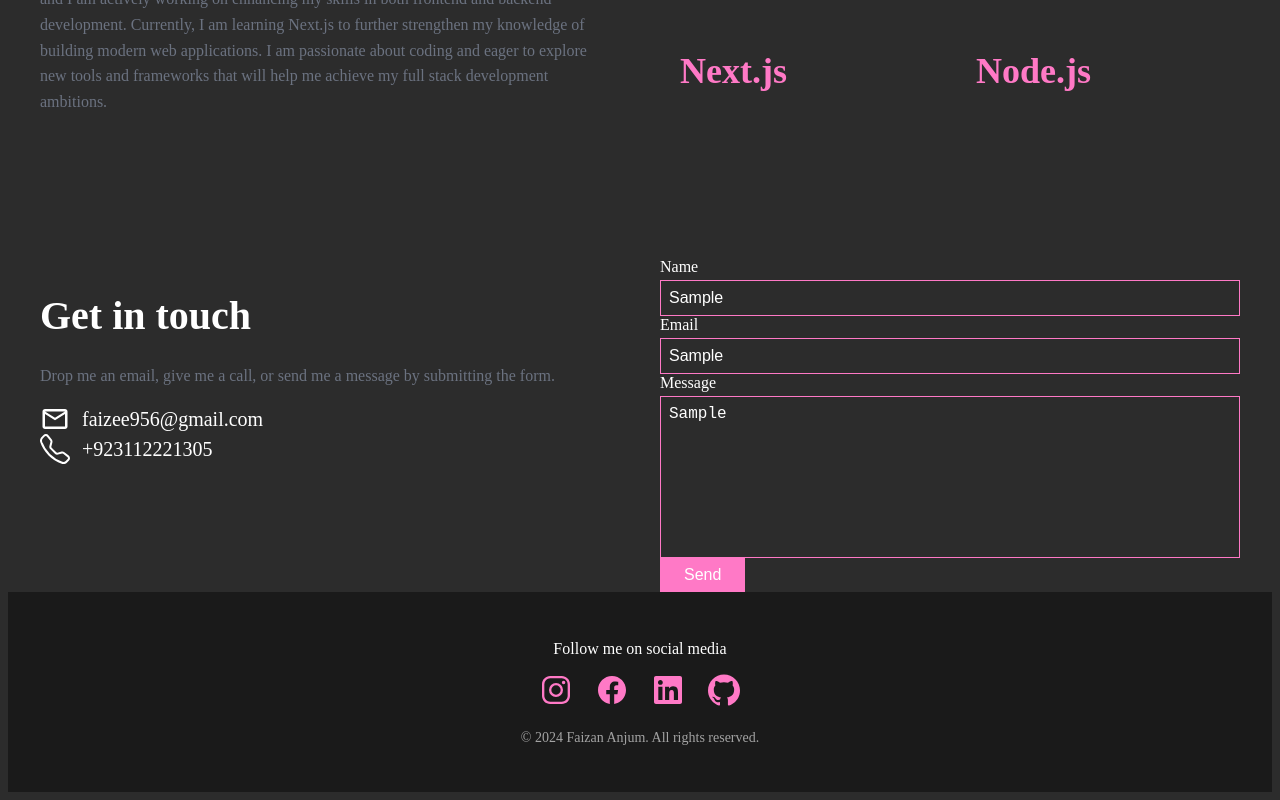
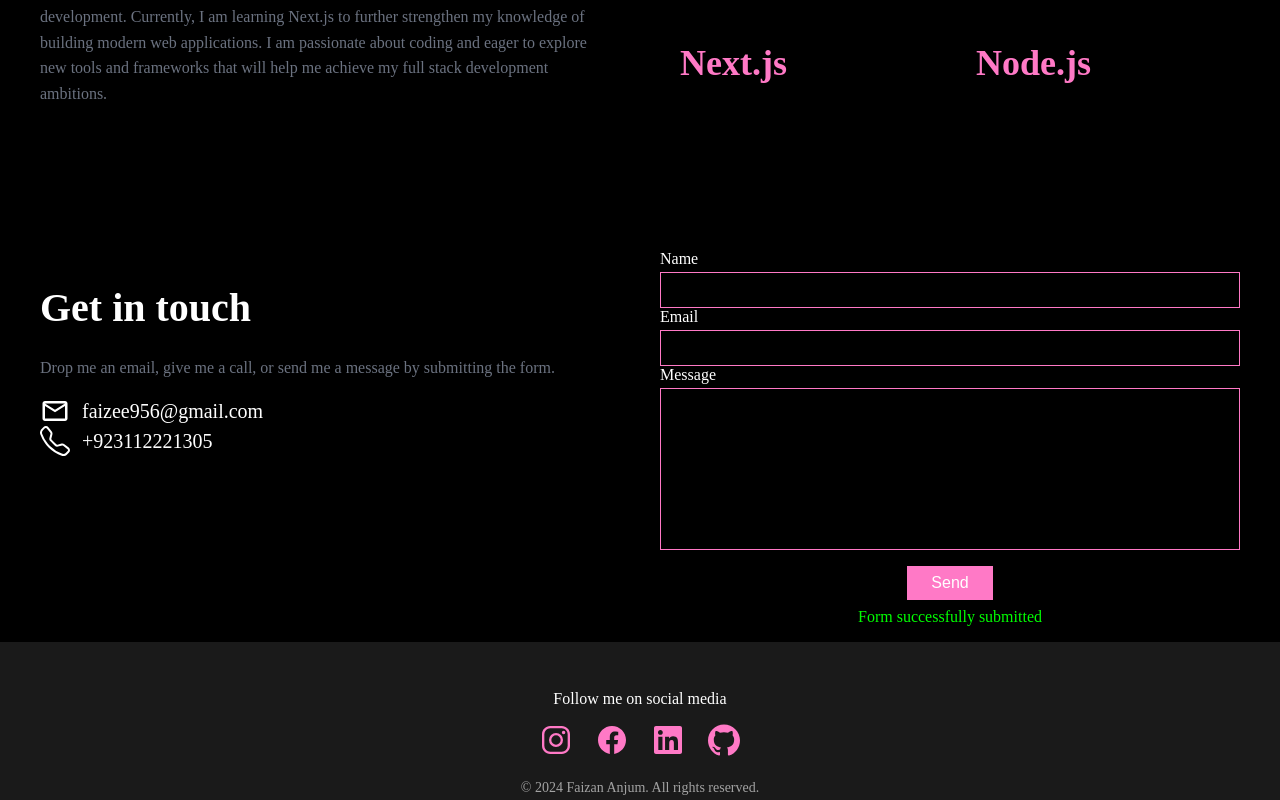
Before and after one commit to mrfaizee12/personal-portfolio, a Next.js app: page / in a window 1280 px wide. Both pictures are taken after typing "Sample", "Sample", "Sample" into the empty fields and a click on the button "Send". Shown: the part 3114-3914 px from the top of the page. Built offline with nearby package versions, Linux system fonts and the light colour scheme.

Commit message:
Improved Contact page responsiveness and form validation

```diff
--- a/src/app/globals.css
+++ b/src/app/globals.css
@@ -1,7 +1,10 @@
 /* Body */
 body {
   color: #fff;
-  background-color: rgba(0, 0, 0, 0.829);
+  background-color:black;
+  margin: 0; /* Remove any default margins */
+  padding: 0; /* Remove any default paddings */
+  overflow-x: hidden; /* Prevent horizontal scroll */
 }
 
 /* Hero Section */
@@ -500,6 +503,13 @@ body {
   resize: none;
 }
 
+/* Button container to center the Send button */
+.button-container {
+  display: flex;
+  justify-content: center;
+  padding-top: 1rem; /* Adjust as needed for extra spacing */
+}
+
 /* Contact button */
 .contact-button {
   background-color: #ff79c6; /* bg-accent */
@@ -513,6 +523,14 @@ body {
 
 .contact-button:hover {
   background-color: #e67ad6; /* Slight hover effect */
+}
+
+/* Success message */
+.success-message {
+  text-align: center;
+  color: #00ff00; /* Green color for success */
+  font-size: 1rem;
+  margin-top: 0.5rem;
 }
 
 /* Footer container */
--- a/src/components/Contact.tsx
+++ b/src/components/Contact.tsx
@@ -1,18 +1,45 @@
-import React from 'react';
+import React, { useState } from 'react';
 import { MdOutlineMail } from 'react-icons/md';
 import { BsTelephone } from 'react-icons/bs';
 
 const Contact = () => {
+  const [submitted, setSubmitted] = useState(false);
+  const [formData, setFormData] = useState({
+    name: '',
+    email: '',
+    message: '',
+  });
+
+  const handleChange = (e: React.ChangeEvent<HTMLInputElement | HTMLTextAreaElement>) => {
+    const { id, value } = e.target;
+    setFormData((prevData) => ({
+      ...prevData,
+      [id]: value,
+    }));
+  };
+
+  const handleSubmit = (e: React.FormEvent) => {
+    e.preventDefault();
+
+    // Check if all fields are filled
+    if (formData.name && formData.email && formData.message) {
+      setSubmitted(true);
+      setFormData({ name: '', email: '', message: '' }); // Clear form fields
+
+      // Hide the success message after 3 seconds
+      setTimeout(() => setSubmitted(false), 3000);
+    } else {
+      alert('Please fill in all fields before submitting.');
+    }
+  };
+
   return (
     <div id="contact" className="contact-container">
       <div className="contact-grid">
         <div className="space-y-8">
-          <h2 className="contact-title">
-            Get in touch
-          </h2>
+          <h2 className="contact-title">Get in touch</h2>
           <p className="contact-description">
-            Drop me an email, give me a call, or send me a message by submitting
-            the form.
+            Drop me an email, give me a call, or send me a message by submitting the form.
           </p>
           <div className="contact-info">
             <MdOutlineMail /> faizee956@gmail.com
@@ -21,21 +48,25 @@ const Contact = () => {
             <BsTelephone /> +923112221305
           </div>
         </div>
-        <div className="space-y-8">
+        <form className="space-y-8" onSubmit={handleSubmit}>
           <div className="contact-input">
             <label htmlFor="name">Name</label>
             <input
               type="text"
               className="contact-input-field"
               id="name"
+              value={formData.name}
+              onChange={handleChange}
             />
           </div>
-          <div className="contact-input" >
+          <div className="contact-input">
             <label htmlFor="email">Email</label>
             <input
               type="text"
               className="contact-input-field"
               id="email"
+              value={formData.email}
+              onChange={handleChange}
             />
           </div>
           <div className="contact-input">
@@ -44,12 +75,19 @@ const Contact = () => {
               className="contact-input-field"
               id="message"
               rows={8}
+              value={formData.message}
+              onChange={handleChange}
             ></textarea>
           </div>
-          <button className="contact-button">
-            Send
-          </button>
-        </div>
+          <div className="button-container">
+            <button type="submit" className="contact-button">
+              Send
+            </button>
+          </div>
+          {submitted && (
+            <p className="success-message">Form successfully submitted</p>
+          )}
+        </form>
       </div>
     </div>
   );
```
